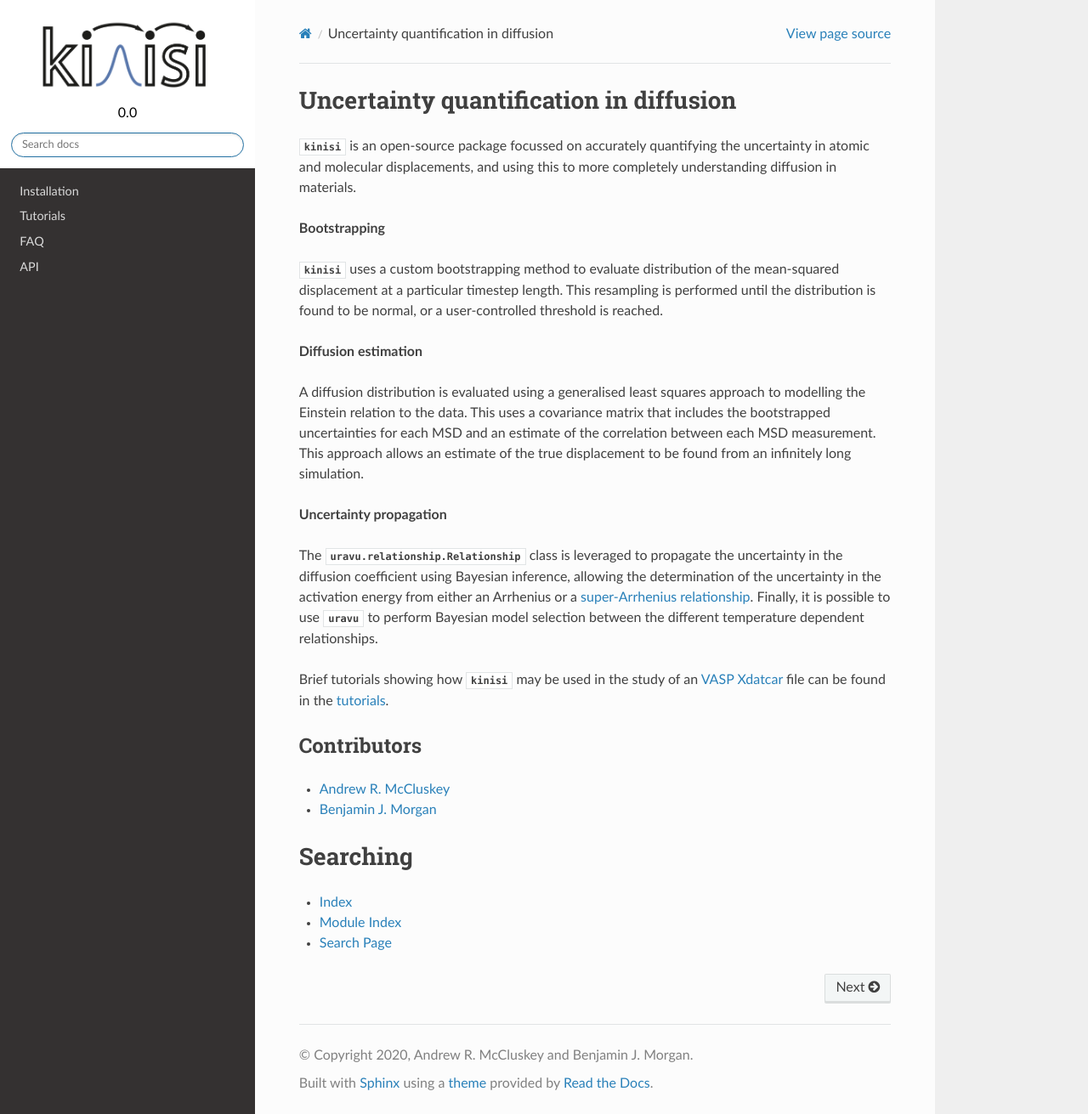
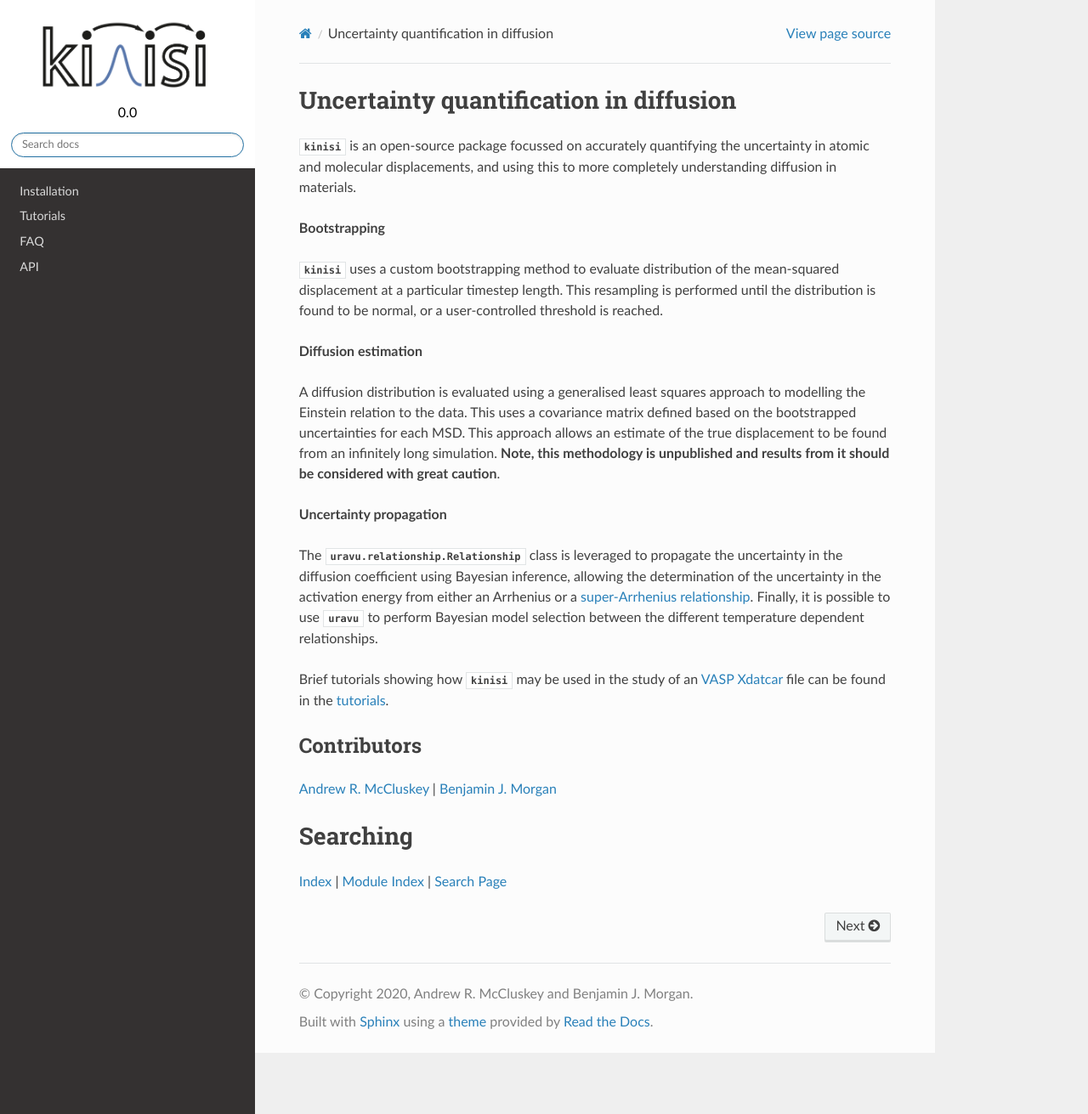
Before and after one commit to bjmorgan/kinisi, a Sphinx documentation site: the page built from docs/source/index.rst, in a window 1280 px wide and 1311 px high. Shown: the whole window at 85% size. Built offline with Sphinx 7.4.7 and the Read the Docs theme 2.0.0, drawn with Linux system fonts in a browser that asks for light colours; formulas are drawn with MathJax 3.

Commit message:
docs update

```diff
--- a/docs/source/index.rst
+++ b/docs/source/index.rst
@@ -16,8 +16,9 @@ This resampling is performed until the distribution is found to be normal, or a
 **Diffusion estimation**
 
 A diffusion distribution is evaluated using a generalised least squares approach to modelling the Einstein relation to the data.
-This uses a covariance matrix that includes the bootstrapped uncertainties for each MSD and an estimate of the correlation between each MSD measurement.
+This uses a covariance matrix defined based on the bootstrapped uncertainties for each MSD.
 This approach allows an estimate of the true displacement to be found from an infinitely long simulation.
+**Note, this methodology is unpublished and results from it should be considered with great caution**.
 
 **Uncertainty propagation**
 
@@ -30,8 +31,7 @@ Brief tutorials showing how :py:mod:`kinisi` may be used in the study of an `VAS
 Contributors
 ------------
 
-- `Andrew R. McCluskey`_
-- `Benjamin J. Morgan`_
+`Andrew R. McCluskey`_ | `Benjamin J. Morgan`_
 
 .. _Andrew R. McCluskey: https://www.mccluskey.scot
 .. _Benjamin J. Morgan: http://analysisandsynthesis.com
@@ -52,6 +52,4 @@ Contributors
 Searching
 =========
 
-* :ref:`genindex`
-* :ref:`modindex`
-* :ref:`search`
+:ref:`genindex` | :ref:`modindex` | :ref:`search`
```
Also changed, not shown: 1 other file.
